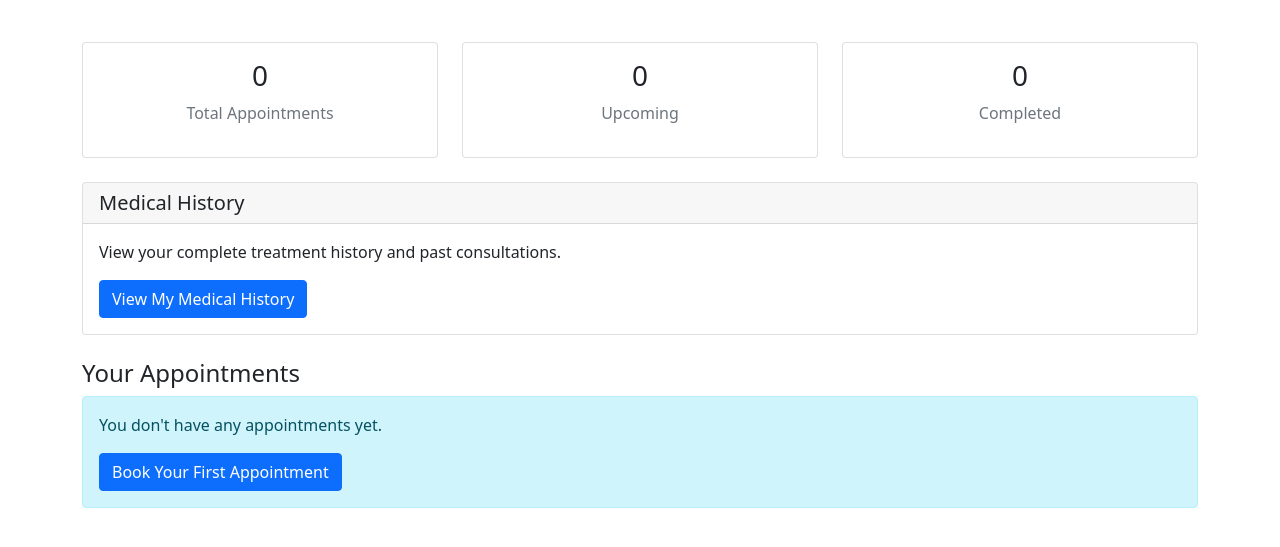
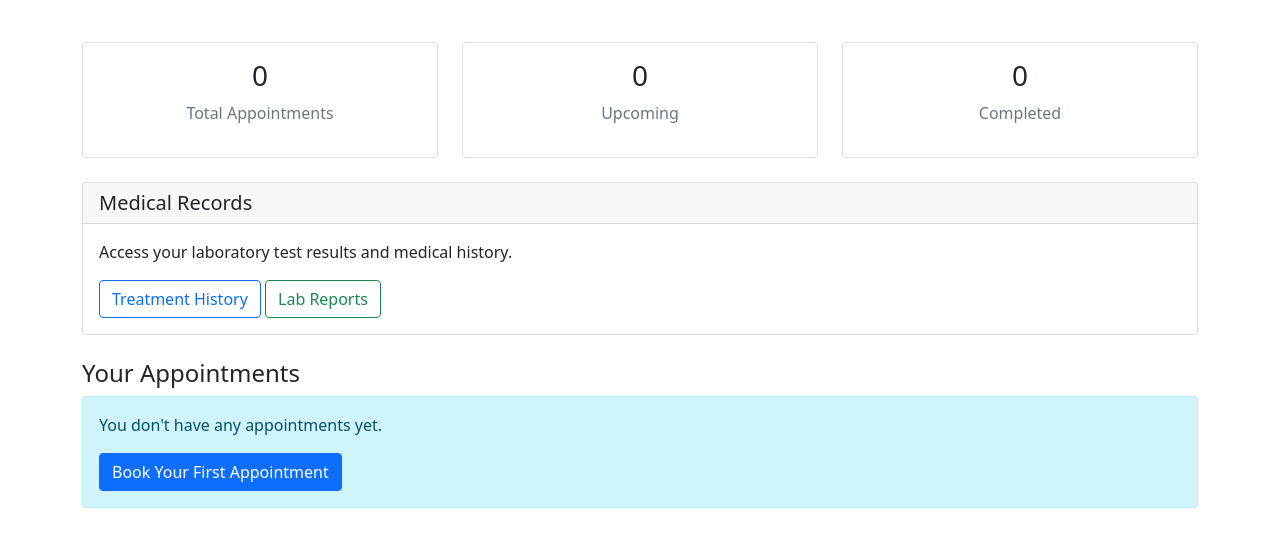
Before and after one commit to devadathsreelayam/HospitalManagement, a Django app: page /patient_dashboard in a window 1280 px wide. Shown: the part 148-695 px from the top of the page. Run offline with Django 5.2, Linux system fonts and the light colour scheme; the visitor is signed in with stand-in values (Sample User, id 1); data that the repository does not hold is empty.

Commit message:
Added link to lab reports

```diff
--- a/hospital/templates/patient_dash.html
+++ b/hospital/templates/patient_dash.html
@@ -34,18 +34,23 @@
     </div>
 </div>
 
-<!-- Navigation to medical history -->
+<!-- Navigation to medical and test history -->
 <div class="row mt-4">
     <div class="col-md-12">
         <div class="card">
             <div class="card-header">
-                <h5 class="mb-0">Medical History</h5>
+                <h5 class="mb-0">Medical Records</h5>
             </div>
             <div class="card-body">
-                <p>View your complete treatment history and past consultations.</p>
-                <a href="{% url 'patient_treatment_history' %}" class="btn btn-primary">
-                    <i class="fas fa-history"></i> View My Medical History
-                </a>
+                <p>Access your laboratory test results and medical history.</p>
+                <div class="d-row gap-2">
+                    <a href="{% url 'patient_treatment_history' %}" class="btn btn-outline-primary">
+                        <i class="fas fa-history"></i> Treatment History
+                    </a>
+                    <a href="{% url 'patient_lab_reports' %}" class="btn btn-outline-success">
+                        <i class="fas fa-file-medical"></i> Lab Reports
+                    </a>
+                </div>
             </div>
         </div>
     </div>
```
Also changed, not shown: hospital/templates/patient_treatment_history.html (+8 -3 lines).
